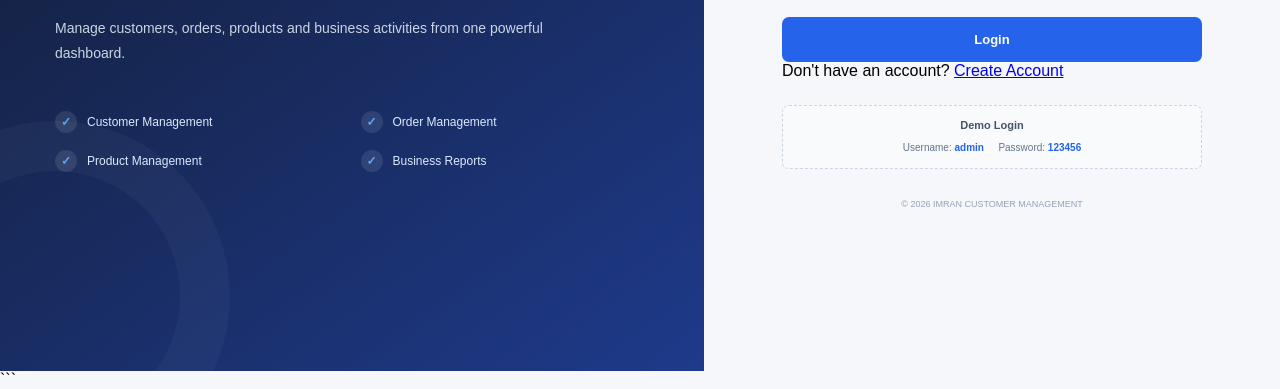
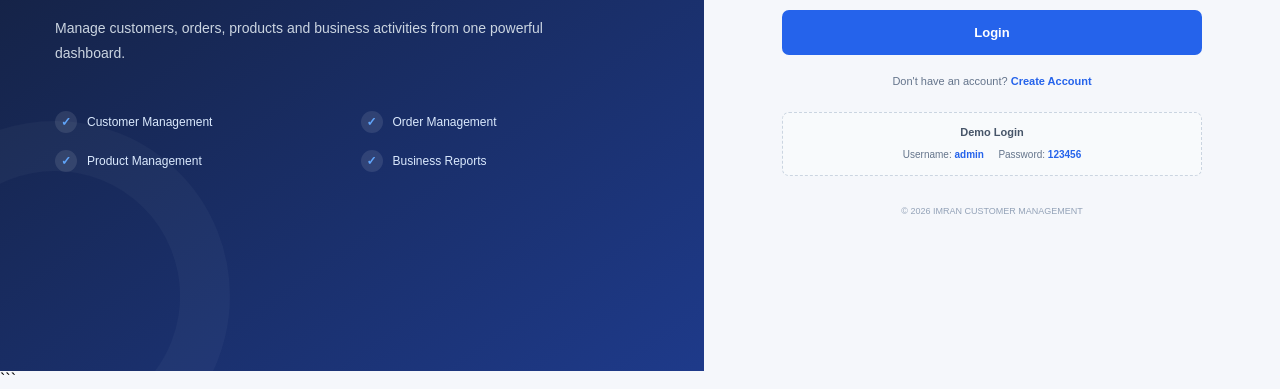
Before and after one commit to titas-sadid/orderpotal, a plain HTML site: page login.html in a window 1280 px wide. Shown: the part 447-836 px from the top of the page. Drawn offline with Linux system fonts and the light colour scheme.

Commit message:
Update login.css

```diff
--- a/login.css
+++ b/login.css
@@ -808,3 +808,36 @@ body{
     }
 
 }
+/* =====================================================
+   CREATE ACCOUNT LINK
+===================================================== */
+
+.create-account{
+
+    text-align:center;
+
+    margin-top:20px;
+
+    color:#64748b;
+
+    font-size:11px;
+
+}
+
+
+.create-account a{
+
+    color:#2563eb;
+
+    text-decoration:none;
+
+    font-weight:700;
+
+}
+
+
+.create-account a:hover{
+
+    text-decoration:underline;
+
+}
```
